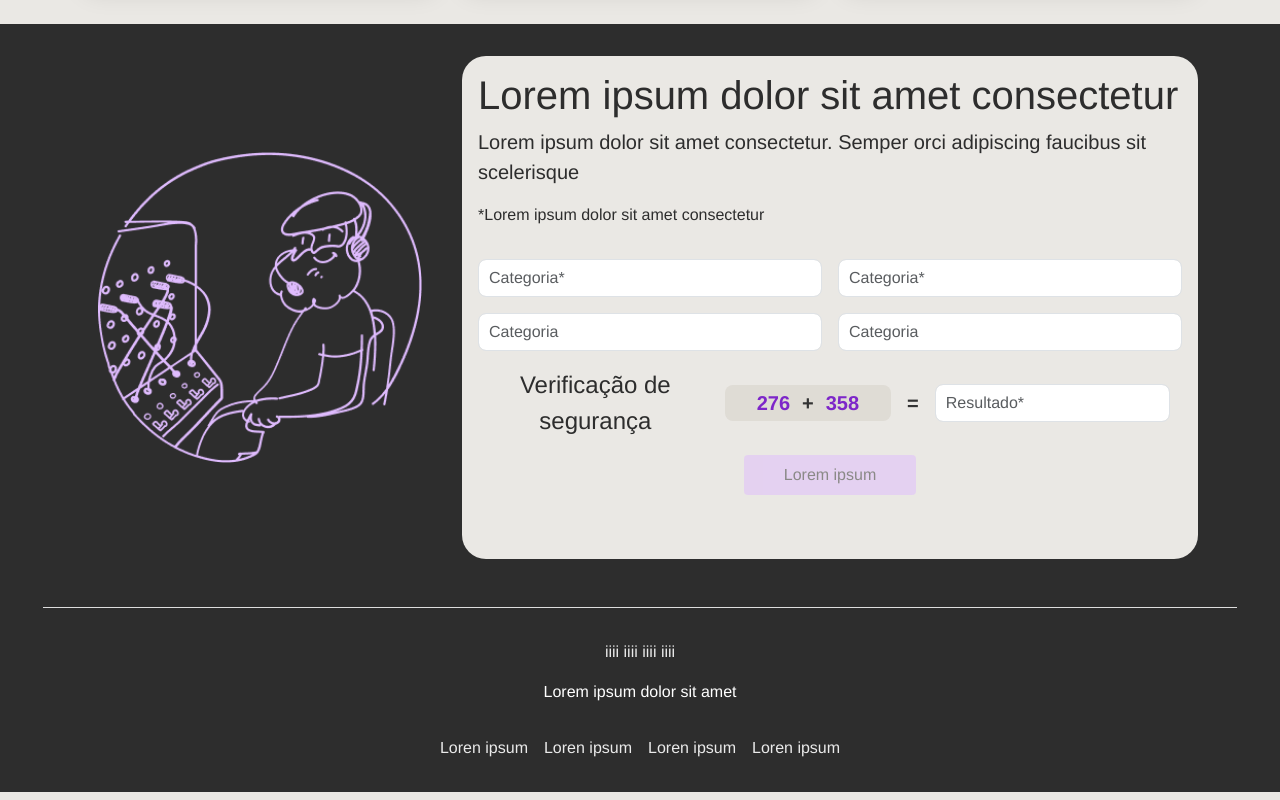
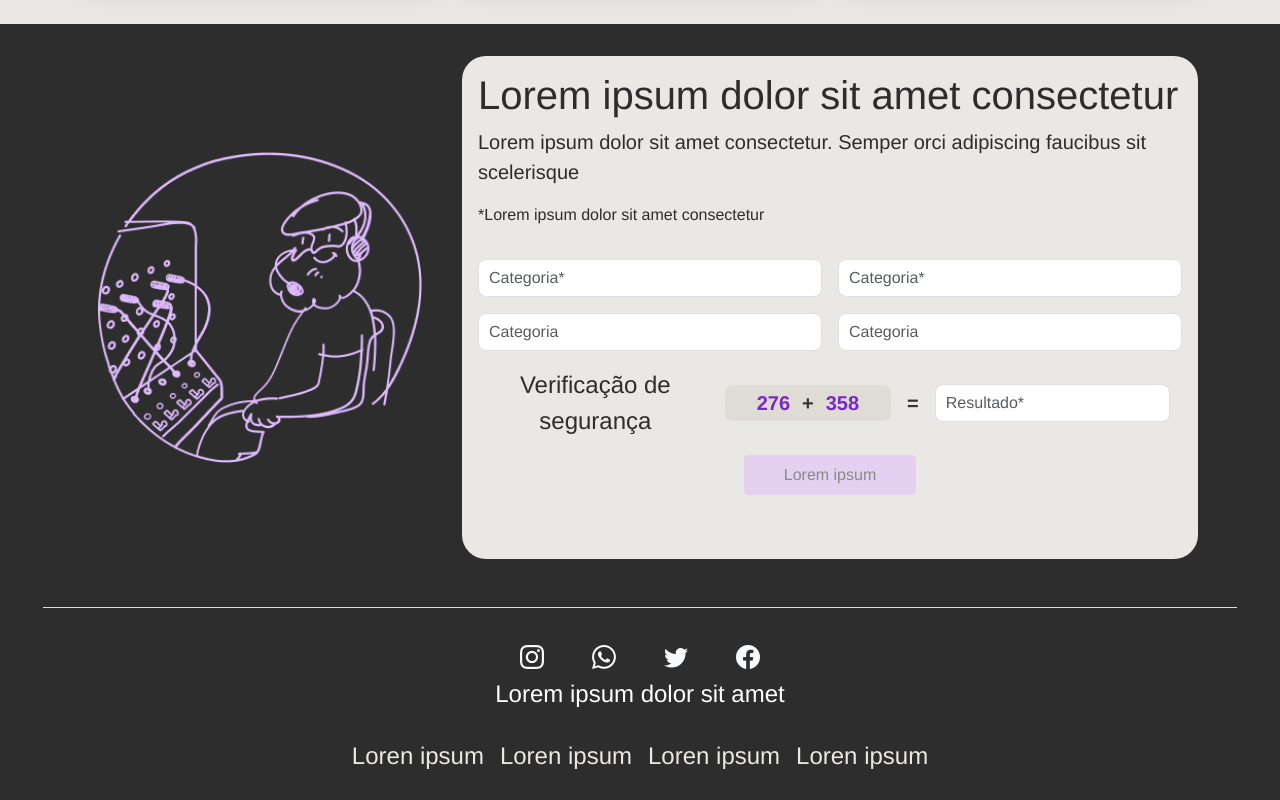
Before and after one commit to lshv04/Monks1, a React (Vite) app: page / in a window 1280 px wide. Shown: the part 2835-3635 px from the top of the page. Built offline with nearby package versions, Linux system fonts and the light colour scheme.

Commit message:
finalizado componente social icons e footer

```diff
--- a/src/components/Footer.jsx
+++ b/src/components/Footer.jsx
@@ -1,5 +1,6 @@
 import React from 'react';
 import styles from './Footer.module.css'; // Caminho para o CSS Module
+import SocialIcons from './SocialIcons';
 
 const Footer = () => {
     return (
@@ -8,7 +9,7 @@ const Footer = () => {
              <div className={`container-fluid  ${styles.line}`}></div>
             <div className={`container bord1 ${styles.innerContainer}`}>
                     <div className='bord1'>
-                        iiii iiii iiii iiii
+                        <SocialIcons/>
                     </div>
                     <p className={styles.text}>Lorem ipsum dolor sit amet</p>
                 <div className={` bord1 ${styles.linkContainer}`}>
--- a/src/components/Footer.module.css
+++ b/src/components/Footer.module.css
@@ -20,7 +20,7 @@
     display: flex;
     flex-direction: column; /* Alinha os elementos verticalmente */
     align-items: center; /* Centraliza os elementos horizontalmente */
-    gap: 1rem; /* Espaçamento entre os itens */
+
     padding: 2rem 0;
 }
 
@@ -29,24 +29,40 @@
     flex-wrap:wrap;
     justify-content: center;
     gap: 1rem;
+    margin-top: 1rem;
 
 }
 
 /* Estilo para o texto */
 .text {
-    font-size: 1rem; /* Tamanho da fonte */
-    line-height: 1.5; /* Altura da linha */
+    font-size: 1.5rem; /* Tamanho da fonte */
+    line-height: 36px; /* Altura da linha */
     text-align: center; /* Centraliza o texto */
+    color:#EAE8E4;
 }
 
 /* Estilo para links no footer */
 .link {
-    color: #eaeaea; /* Cor do link */
+    color: #EAE8E4; /* Cor do link */
     text-decoration: none; /* Remove sublinhado */
     font-weight: 500; /* Peso da fonte */
+    font-size: 1.5rem; /* Tamanho da fonte */
+    line-height: 23.56px; /* Altura da linha */
 }
 
 .link:hover {
-    color: #dfbbfe; /* Cor ao passar o mouse */
-    text-decoration: underline; /* Sublinha ao passar o mouse */
+
+    text-decoration: none; /* Sublinha ao passar o mouse */
 }
+@media (max-width: 468px) {
+    .link {
+        color: #EAE8E4; /* Cor do link */
+        text-decoration: none; /* Remove sublinhado */
+        font-weight: 400; /* Peso da fonte */
+        font-size: 1rem; /* Tamanho da fonte */
+        line-height: 18.85px; /* Altura da linha */
+    }
+    .text {
+      margin-top: 1rem;
+    }
+ }
--- /dev/null
+++ b/src/components/SocialIcons.jsx
@@ -0,0 +1,53 @@
+import React from 'react';
+
+const SocialIcons = () => {
+  return (
+    <div className="d-flex justify-content-center align-items-center gap-5">
+      {/* Instagram Icon */}
+      <a
+        href="https://instagram.com"
+        target="_blank"
+        rel="noopener noreferrer"
+        className="text-light"
+        aria-label="Instagram"
+      >
+        <i className="bi bi-instagram" style={{ fontSize: '1.5rem' }}></i>
+      </a>
+
+      {/* WhatsApp Icon */}
+      <a
+        href="https://whatsapp.com"
+        target="_blank"
+        rel="noopener noreferrer"
+        className="text-light"
+        aria-label="WhatsApp"
+      >
+        <i className="bi bi-whatsapp" style={{ fontSize: '1.5rem' }}></i>
+      </a>
+
+      {/* Twitter Icon */}
+      <a
+        href="https://twitter.com"
+        target="_blank"
+        rel="noopener noreferrer"
+        className="text-light"
+        aria-label="Twitter"
+      >
+        <i className="bi bi-twitter" style={{ fontSize: '1.5rem' }}></i>
+      </a>
+
+      {/* Facebook Icon */}
+      <a
+        href="https://facebook.com"
+        target="_blank"
+        rel="noopener noreferrer"
+        className="text-light"
+        aria-label="Facebook"
+      >
+        <i className="bi bi-facebook" style={{ fontSize: '1.5rem' }}></i>
+      </a>
+    </div>
+  );
+};
+
+export default SocialIcons;
```
